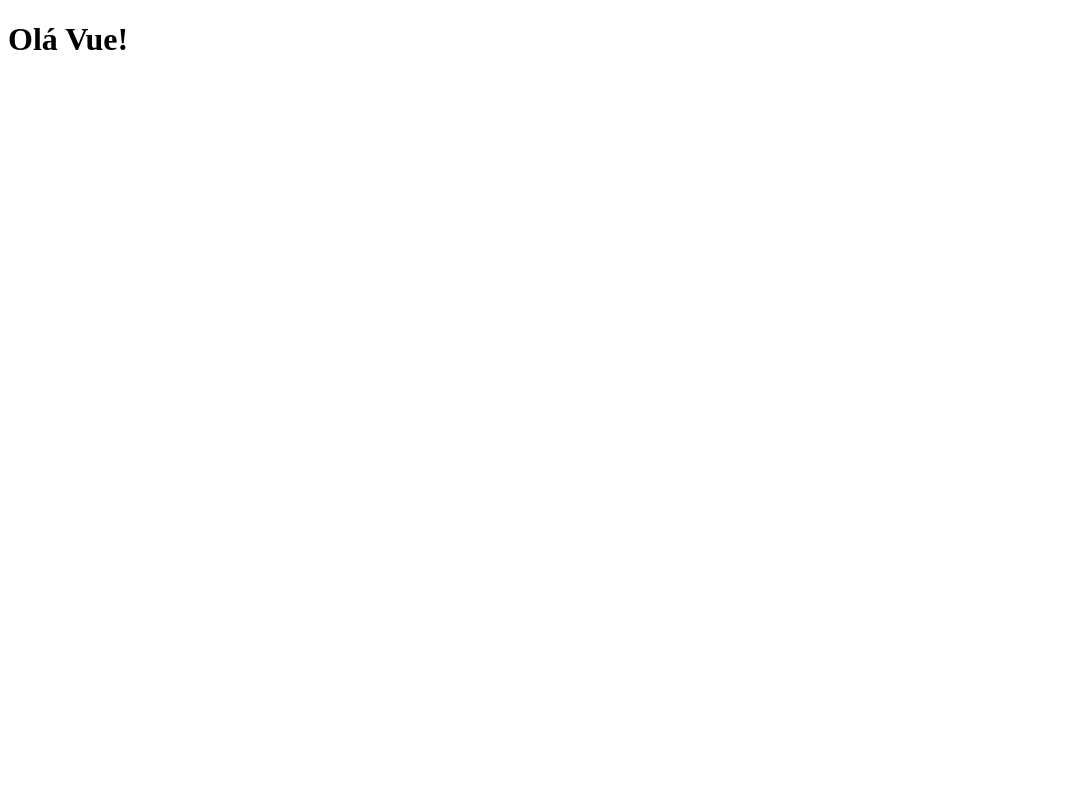
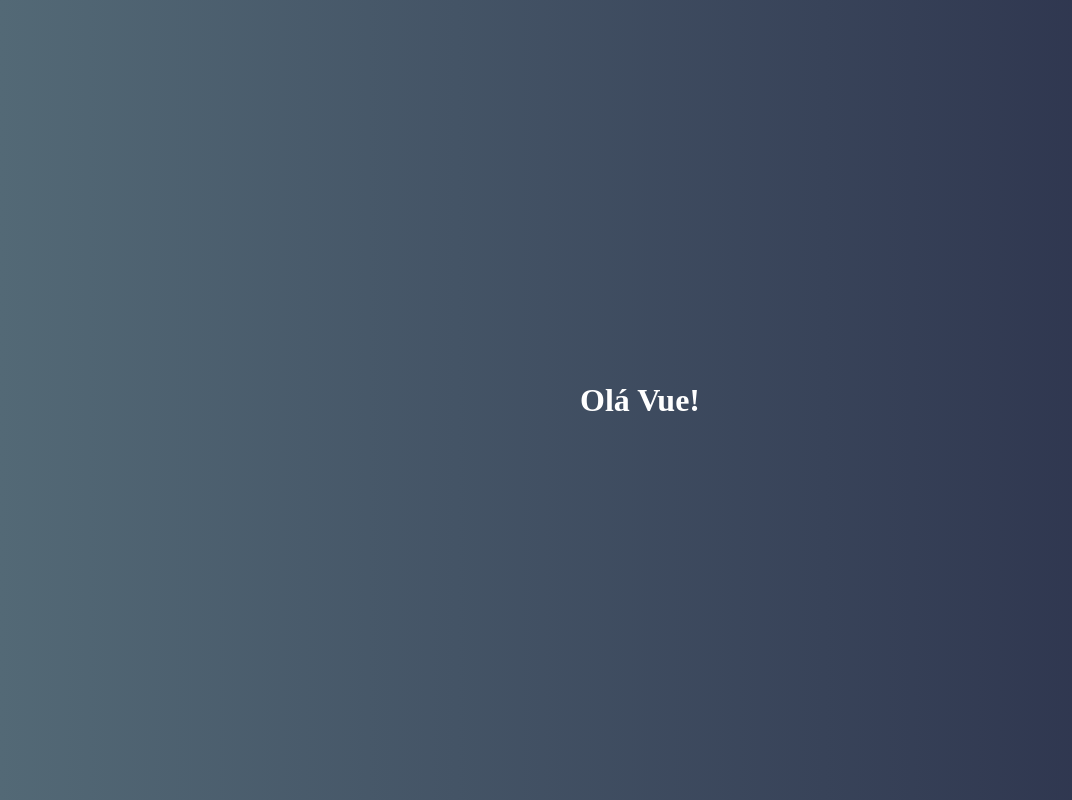
Before and after one commit to arenas-franklin/calculadora-vueJS, a Vue app: page / in a window 1280 px wide. Shown: the whole page, without its empty margins (0-1072 px from the left). Built offline with nearby package versions, Linux system fonts and the light colour scheme.

Commit message:
estilizado background do app

```diff
--- a/src/App.vue
+++ b/src/App.vue
@@ -11,5 +11,24 @@
 </script>
 
 <style>
+    @font-face {
+        font-family: "RobotoMono";
+        src: url("./fonts/RobotoMono-Thin.ttf");
+    }
 
+    body{
+        margin:0;
+    }
+
+    #app{
+        display: flex;
+        flex-direction:column;
+        height: 100vh;
+        justify-content: center;
+        align-items: center;
+        text-align: center;
+
+        color: #fff;
+        background:linear-gradient(to right, rgb(83, 105, 118), rgb(41, 46, 73))
+    }
 </style>
```
